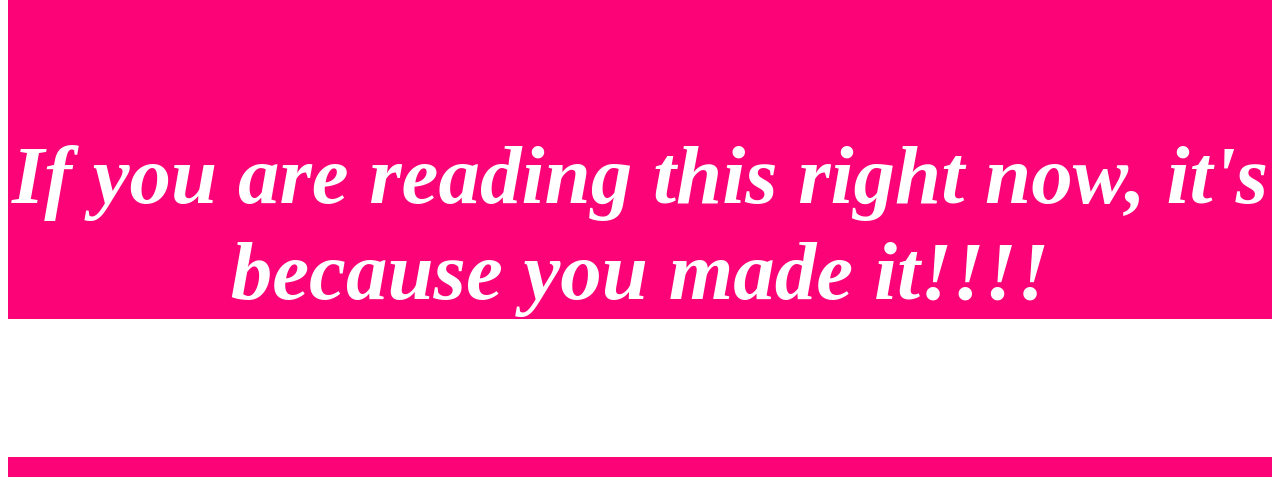
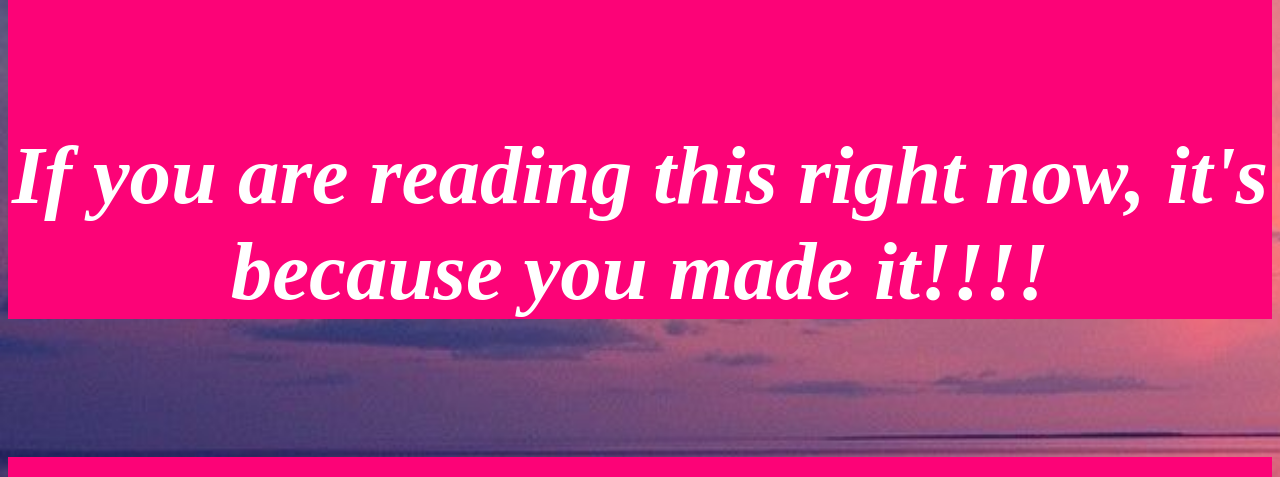
Before and after one commit to achavez101/Dedication, a plain HTML site: page index.html in a window 1280 px wide. Shown: the part 833-1310 px from the top of the page. Drawn offline with Linux system fonts and the light colour scheme.

Commit message:
Update index.css

```diff
--- a/css/index.css
+++ b/css/index.css
@@ -1,5 +1,5 @@
 body{
-    background-image: url("./images/sunset.jpeg");
+    background-image: url("../images/sunset.jpeg");
     background-size: cover;
 }
 header{
```
